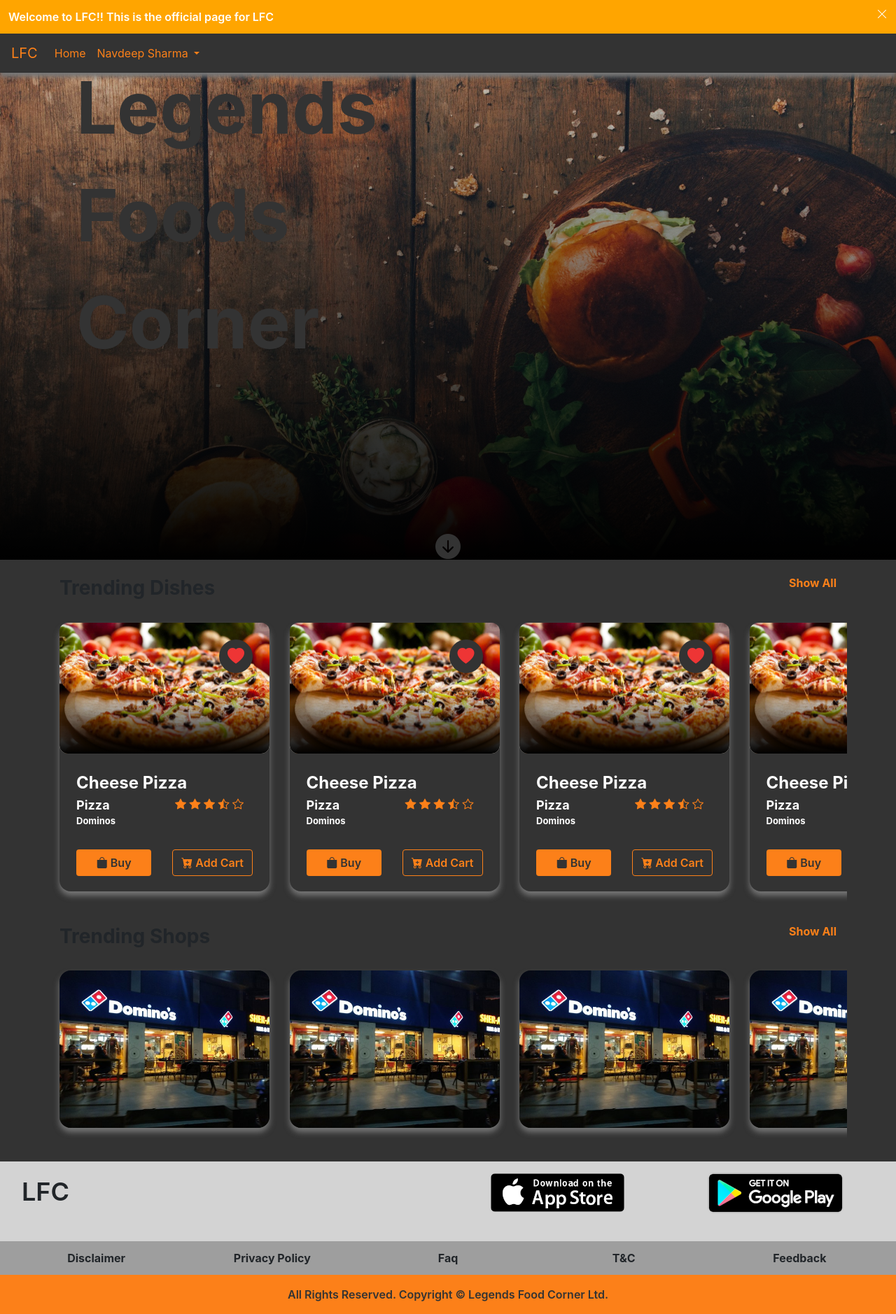
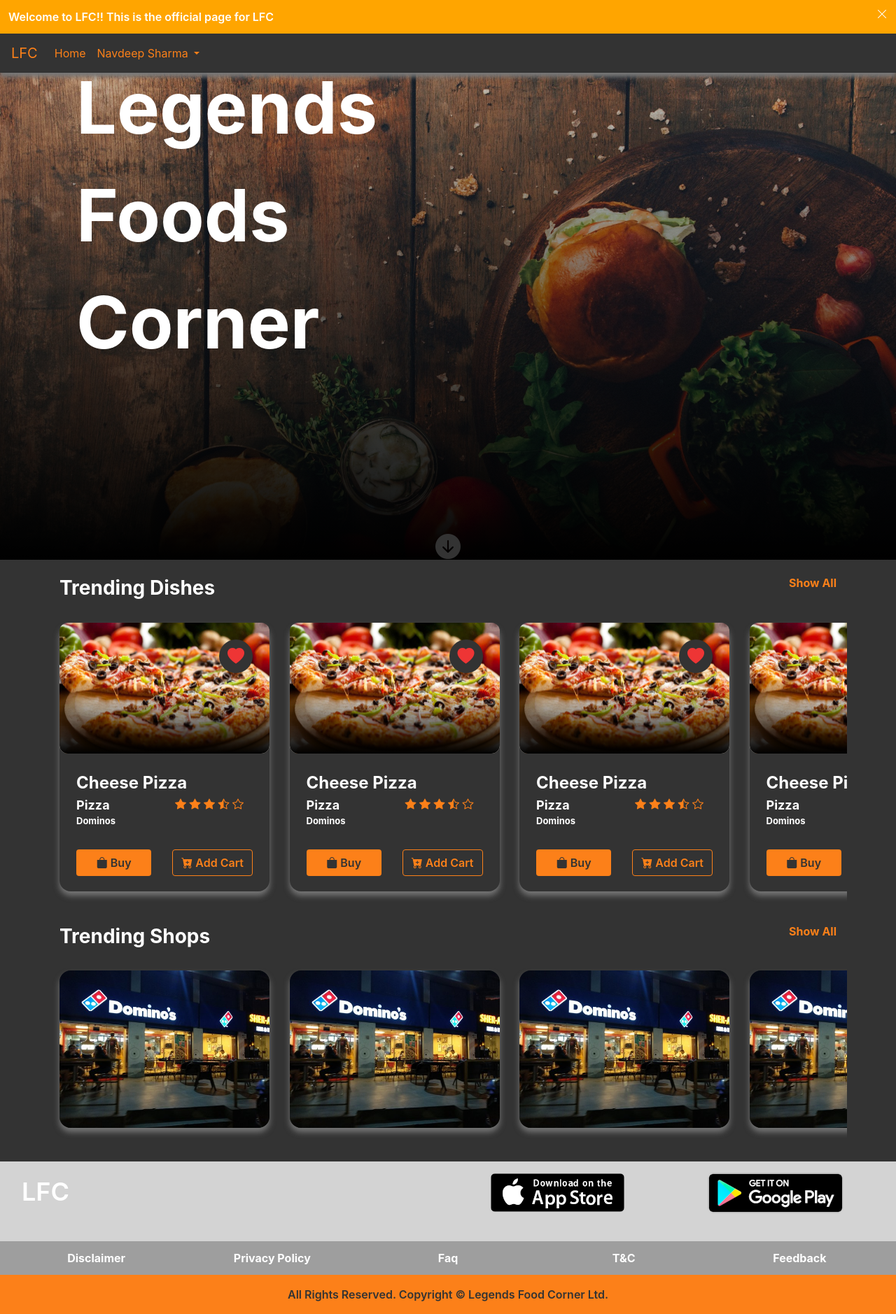
Before and after one commit to Legends-Food-Corner/lfc, a Flask app: page / in a window 1280 px wide. Shown: the whole page at 70% size. Run offline with Flask 2, Linux system fonts and the light colour scheme; some libraries are stand-ins or nearby versions.

Commit message:
bugs fixed

```diff
--- a/apps/website/static/css/base.css
+++ b/apps/website/static/css/base.css
@@ -23,6 +23,7 @@ body {
     margin: 0;
     background: var(--color-primary);
     overflow-x: hidden;
+    color: var(--color-secondary);
 }
 
 .top-announcement-wrapper {
--- a/apps/website/templates/home/home.htm
+++ b/apps/website/templates/home/home.htm
@@ -25,7 +25,7 @@ Home
         <div class="container">
             <div class="row">
                 <div class="col">
-                    <div class="title animate__animated animate__backInRight">
+                    <div class="title animate__animated animate__backInRight" style="color: white">
                         <div>Legends</div>
                         <div>Foods</div>
                         <div>Corner</div>
```
